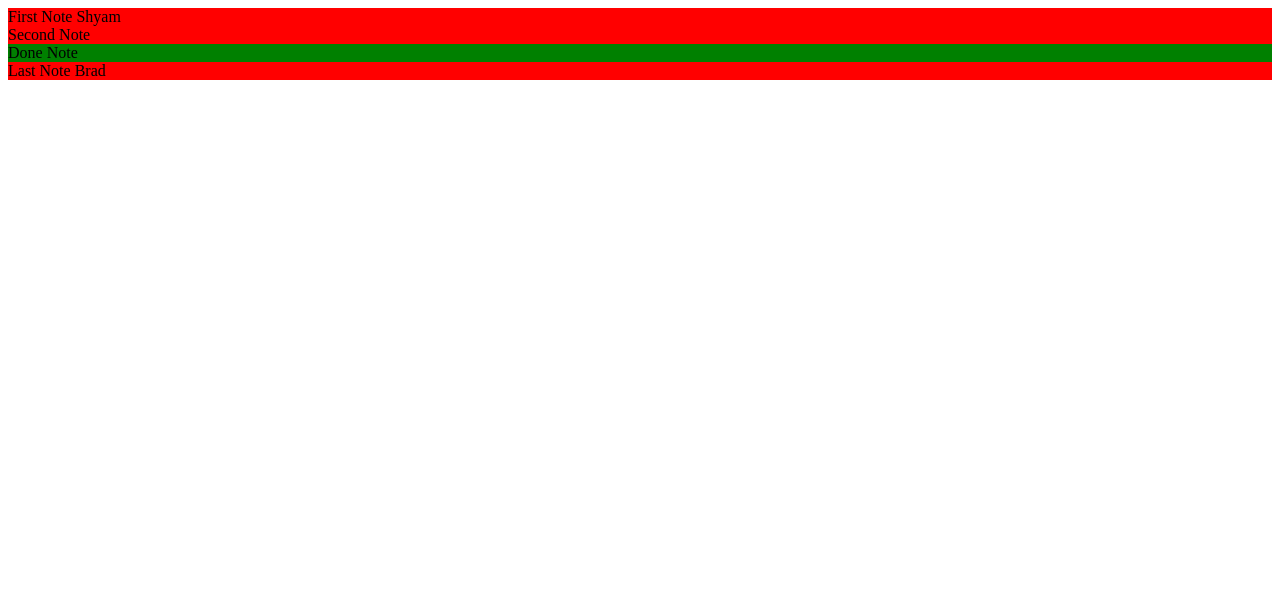
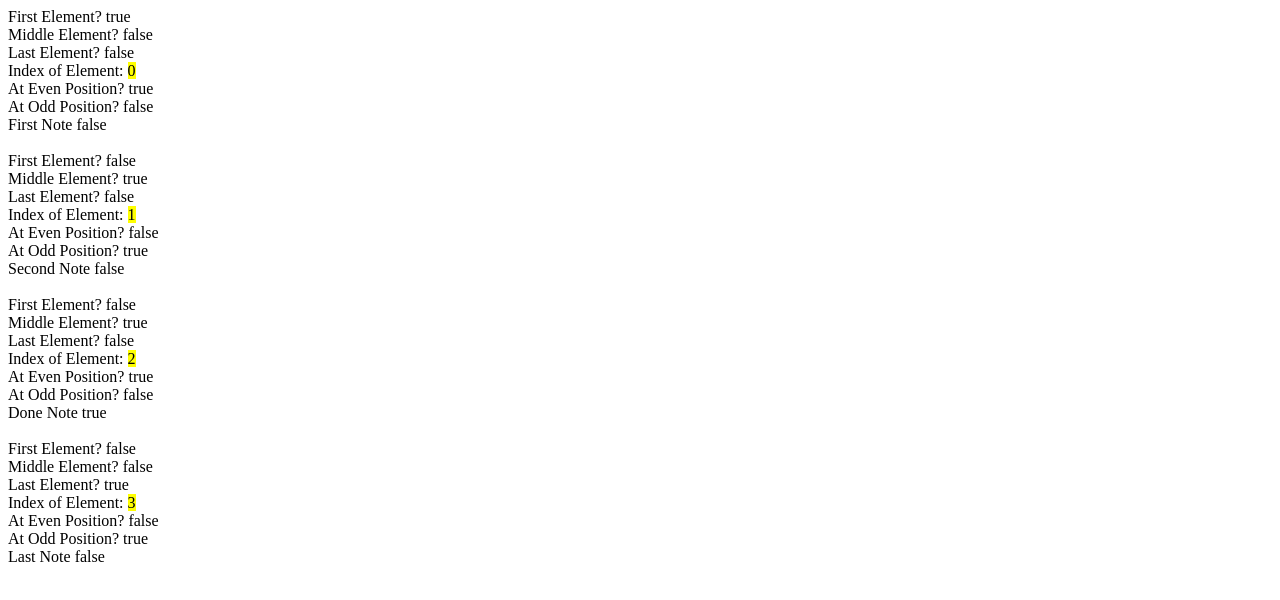
Before and after one commit to igoryen/annona, a plain HTML site: page p029.html in a window 1280 px wide. Drawn offline with nearby package versions, Linux system fonts and the light colour scheme.

Commit message:
p029.html: finished

```diff
--- a/p029.html
+++ b/p029.html
@@ -4,25 +4,25 @@
     <title>Notes App</title>
     <meta charset="UTF-8">
     <meta name="viewport" content="width=device-width, initial-scale=1.0">
-    <style>
-      .done{
-        background-color: green;
-      }
-      .pending{
-        background-color: red;
-      }
-    </style>
   </head>
 
   <body ng-controller="MainCtrl as ctrl">
 
-    <div ng-repeat="note in ctrl.notes"
-         ng-class="ctrl.getNoteClass(note.done)">
+    <div ng-repeat="note in ctrl.notes">
+
+      <div>First Element? {{$first}}</div>
+      <div>Middle Element? {{$middle}}</div>
+      <div>Last Element? {{$last}}</div>
+
+      <div>Index of Element: <mark>{{$index}}</mark></div>
+      <div>At Even Position? {{$even}}</div>
+      <div>At Odd Position? {{$odd}}</div>
+
       <span class="label">{{note.label}}</span>
-      <span class="assignee"
-            ng-show="note.assignee"
-            ng-bind="note.assignee">
+      <span class="status"
+            ng-bind="note.done">
       </span>
+      <br><br>
     </div>
 
     <script
@@ -36,18 +36,11 @@
               // controller definition
               var self = this;
               self.notes = [
-                {id:1, label: 'First Note',  done: false, assignee: 'Shyam' },
-                {id:2, label: 'Second Note', done: false, assignee: 0 },
+                {id:1, label: 'First Note',  done: false },
+                {id:2, label: 'Second Note', done: false },
                 {id:3, label: 'Done Note',   done: true },
-                {id:4, label: 'Last Note',   done: false, assignee: 'Brad' },
+                {id:4, label: 'Last Note',   done: false },
               ];
-
-              self.getNoteClass = function(status){
-                return{
-                  done: status,
-                  pending: !status
-                }; // return
-              }; // getNoteClass()
             }
           ]);
     </script>
```
Also changed, not shown: index.html (+2 -0 lines), comments.txt.
